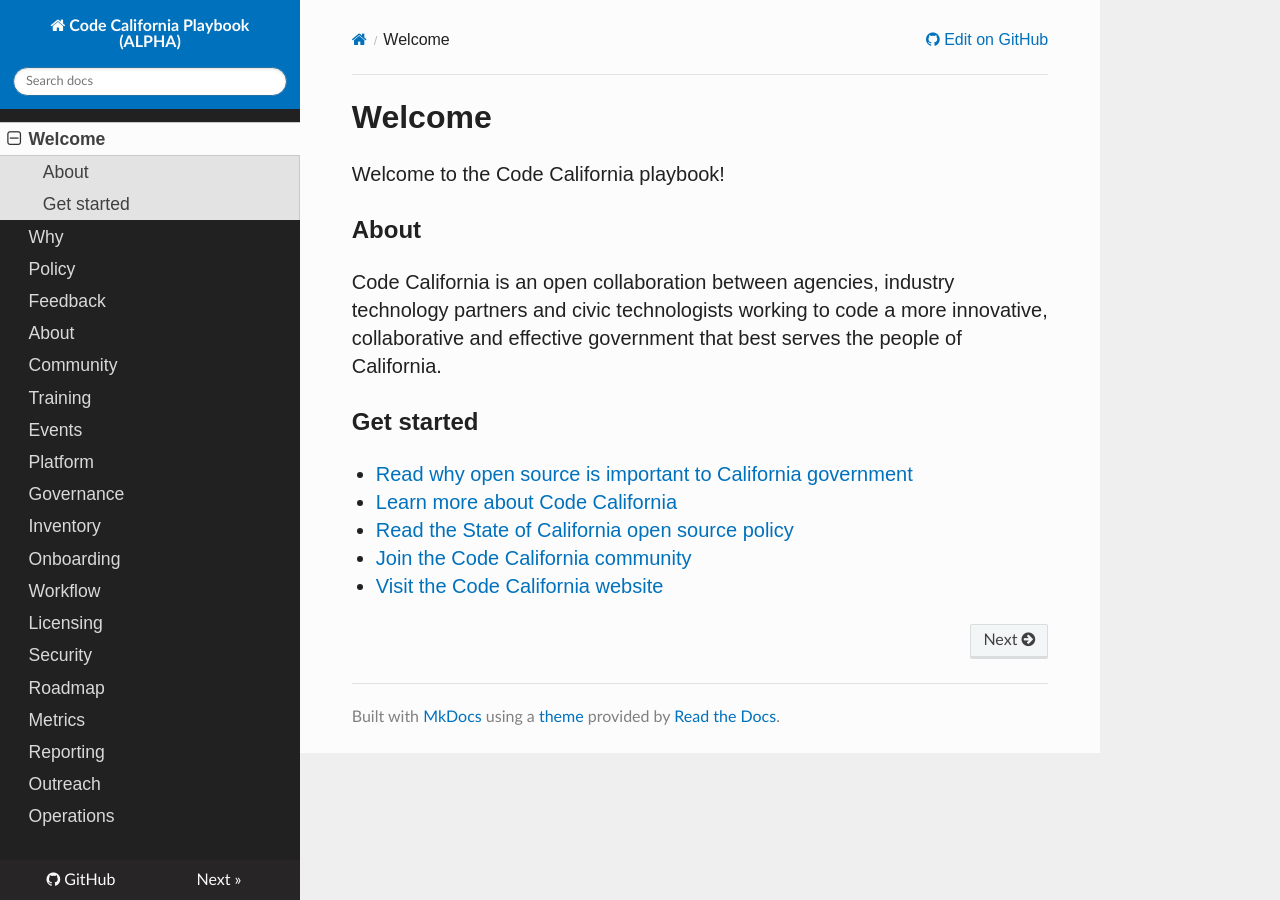
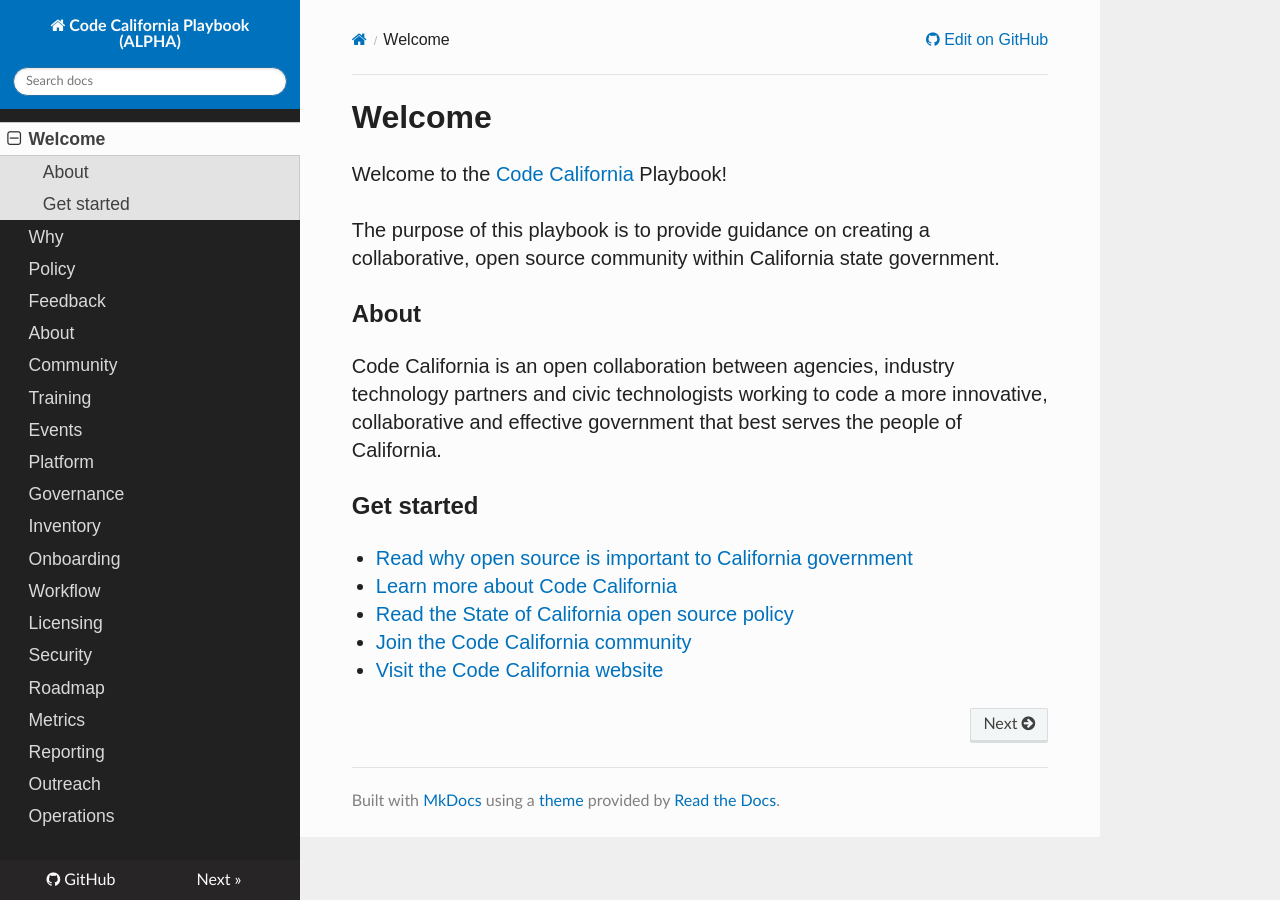
Before and after one commit to CA-CODE-Works/playbook, an MkDocs documentation site: the page built from docs/README.md, in a window 1280 px wide. Built offline with MkDocs 1.6.1, drawn with Linux system fonts in a browser that asks for light colours; nearby versions of some CDN libraries; old or Windows-style settings are respelled for this version of MkDocs.

Commit message:
Update README.md

```diff
--- a/docs/README.md
+++ b/docs/README.md
@@ -1,6 +1,8 @@
 # Welcome
 
-Welcome to the Code California playbook!
+Welcome to the [Code California](https://go.code.ca.gov/) Playbook!
+
+The purpose of this playbook is to provide guidance on creating a collaborative, open source community within California state government.
 
 ## About
 
```
